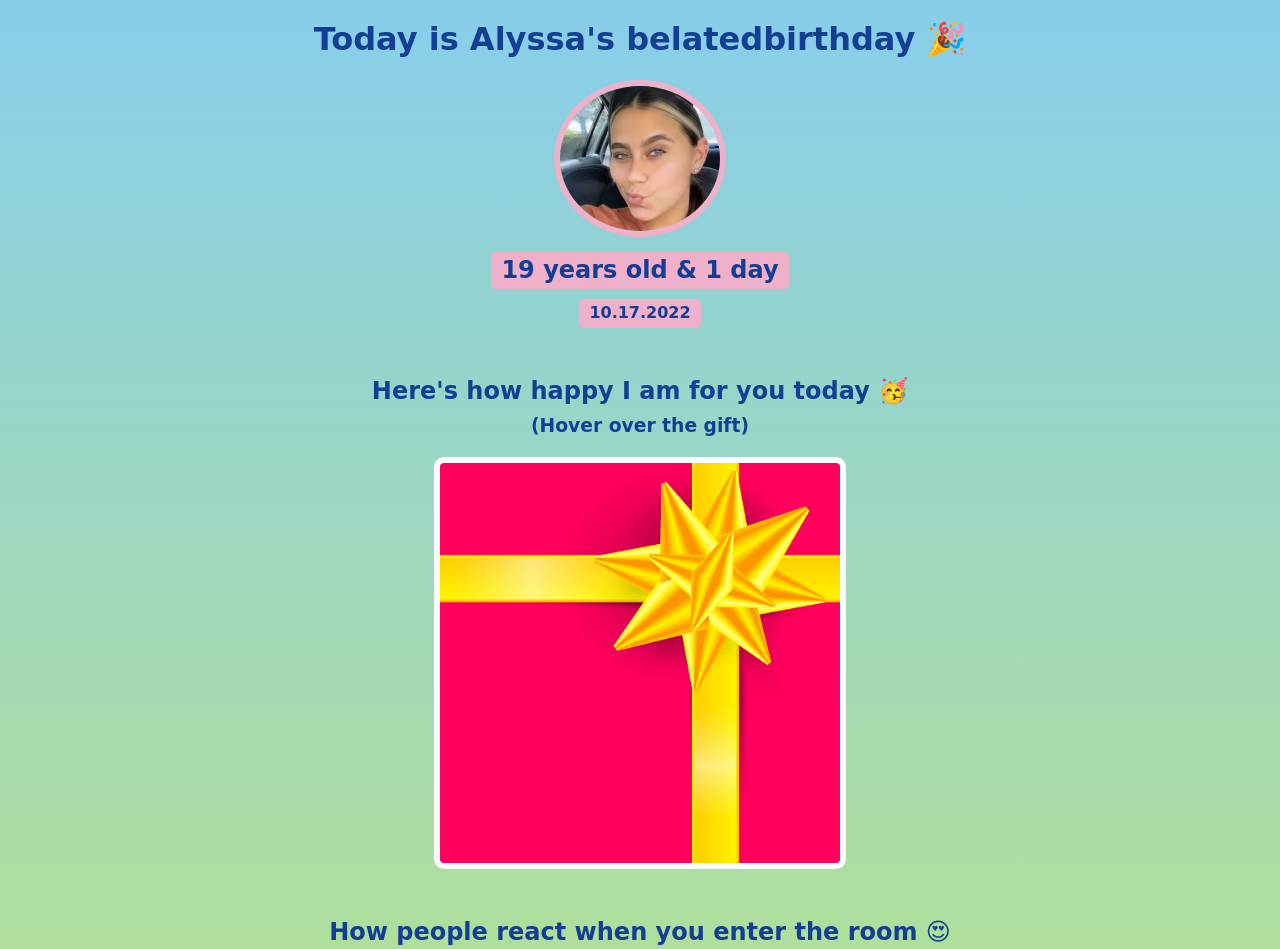
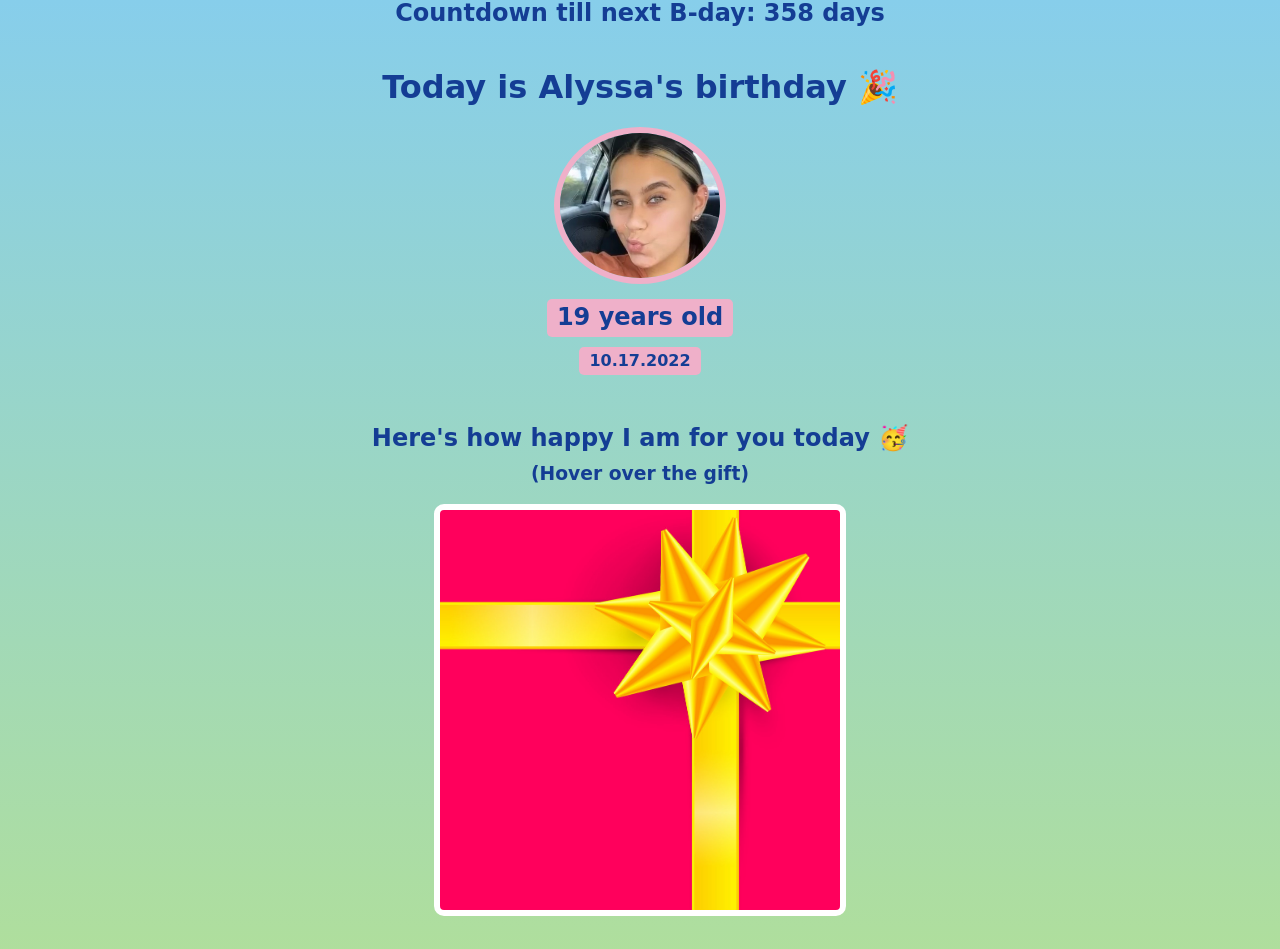
Before and after one commit to Tonyt99000/Alyssas-BdayGiftSite, a plain HTML site: page index.html in a window 1280 px wide. Shown: the top 949 px of the page. Drawn offline with nearby package versions, Linux system fonts and the light colour scheme; a web font is replaced by a local one.

Commit message:
added count-down, fixed <h1> in header, fixed <h2> in header

```diff
--- a/index.html
+++ b/index.html
@@ -6,10 +6,11 @@
         <link rel="stylesheet" href="styles.css">
     </head>
     <body>
+        <h2 id="count-down">Countdown till next B-day: 358 days</h2>
         <div id="header">
-            <h1>Today is Alyssa's belatedbirthday 🎉</h1>
+            <h1>Today is Alyssa's birthday 🎉</h1>
             <img id="bnf-img" src="images/Alyssa-BdayCard.jpg">
-            <h2 id="bday-age">19 years old & 1 day</h2>
+            <h2 id="bday-age">19 years old</h2>
             <h4 id="bday-date">10.17.2022</h4>
         </div>
 
@@ -39,7 +40,8 @@
             <div class="gift-img" id="gift-img-cheers"></div>
         </div>
 
-        <p id="footer">Want to create your own Birthday GIFt site? Take    <a href="https://scrimba.com/learn/htmlandcss" target="_blank">this HTML & CSS course.</a></p>
-
+        <p id="footer">Want to create your own Birthday GIFt site? Take
+            <a href="https://scrimba.com/learn/htmlandcss" target="_blank">this HTML & CSS course.</a>
+        </p>
     </body>
 </html>
--- a/styles.css
+++ b/styles.css
@@ -9,6 +9,7 @@ body {
 h1, h2, h3, h4, p, {
     text-shadow: -2px 1px 2px black;
 }
+
 
 #bnf-img {
     width: 160px;
```
